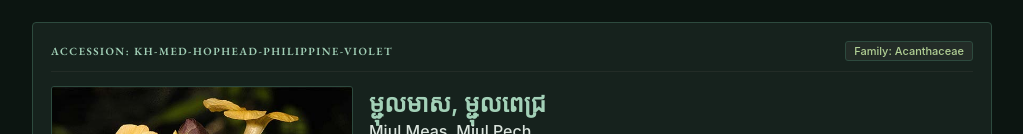
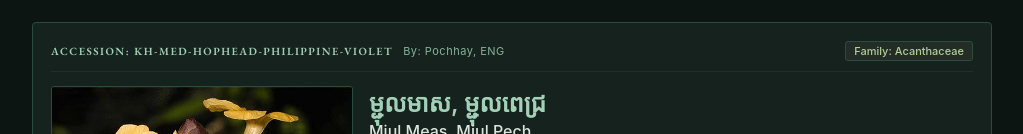
Before and after one commit to Pochhay/traditional-healing-archive, a Next.js app: page / in a window 1280 px wide. Shown: the part 570-704 px from the top of the page, without its empty margins (128-1151 px from the left). Built offline with nearby package versions, Linux system fonts and the light colour scheme; a web font is replaced by a local one.

Commit message:
feat: add contributor field and display on cards [AI-assisted]

```diff
--- a/components/EntryCard.js
+++ b/components/EntryCard.js
@@ -37,11 +37,16 @@ const styles = {
 };
 
 export default function EntryCard({ entry }) {
-  const { id, family, image, nameEnglish, nameKhmer, location } = entry;
+  const { id, family, image, nameEnglish, nameKhmer, location, contributor = "Pochhay, ENG" } = entry;
   return (
     <article style={styles.card}>
       <div style={styles.ribbon}>
-        <span style={styles.accession}>Accession: KH-MED-{id.toUpperCase()}</span>
+        <div style={{ display: "flex", flexWrap: "wrap", alignItems: "center", gap: 10 }}>
+          <span style={styles.accession}>Accession: KH-MED-{id.toUpperCase()}</span>
+          <span style={{ fontSize: 11, color: "#86B29B", letterSpacing: 0.5 }}>
+            By: {contributor}
+          </span>
+        </div>
         <span style={styles.familyBadge}>Family: {family}</span>
       </div>
       <div style={styles.body}>
--- a/data/entries.js
+++ b/data/entries.js
@@ -1,6 +1,7 @@
 const entries = [
   {
     id: "hophead-philippine-violet",
+    contributor: "Pochhay, ENG",
     nameKhmer: "ម្ជុលមាស, ម្ជុលពេជ្រ",
     nameEnglish: "Mjul Meas, Mjul Pech",
     scientificName: "Barleria lupulina Lindl.",
@@ -28,6 +29,7 @@ const entries = [
   },
   {
     id: "kbal-ruy",
+    contributor: "Pochhay, ENG",
     nameKhmer: "ក្បាលរុយ",
     nameEnglish: "Kbal Ruy",
     scientificName: "Vernonia cinerea Less.",
@@ -49,6 +51,7 @@ const entries = [
   },
     {
     id: "kathang-hae",
+    contributor: "Pochhay, ENG",
     nameKhmer: "កន្ធាំងហែរ",
     nameEnglish: "Tomentose Knotweed",
     scientificName: "Polygonum tomentosum Willd.",
@@ -74,6 +77,7 @@ const entries = [
   },
   {
     id: "kantuer-chek",
+    contributor: "Pochhay, ENG",
     nameKhmer: "កន្ធំធេត, សំបួរេទស",
     nameEnglish: "Kantuer Chek, Sambour Tes",
     scientificName: "Leucaena glauca Willd.",
@@ -93,6 +97,7 @@ const entries = [
   },
   {
     id: "vernonia-elliptica",
+    contributor: "Pochhay, ENG",
     nameKhmer: "រលឹកន្នีតចក",
     nameEnglish: "Roleuk Neet Chak",
     scientificName: "Vernonia elliptica DC.",
@@ -112,6 +117,7 @@ const entries = [
   },
   {
     id: "kalanchoe-pinnata",
+    contributor: "Pochhay, ENG",
     nameKhmer: "កបិលភក្ត្ត",
     nameEnglish: "Kobel Pheak",
     scientificName: "Bryophyllum pinnatum Kurz",
@@ -131,6 +137,7 @@ const entries = [
   },
   {
     id: "leea-rubra",
+    contributor: "Pochhay, ENG",
     nameKhmer: "ក្ដាំងបាយ",
     nameEnglish: "Kdang Bay",
     scientificName: "Leea rubra Blume",
@@ -151,6 +158,7 @@ const entries = [
   },
   {
     id: "crinum-asiaticum",
+    contributor: "Pochhay, ENG",
     nameKhmer: "កំភ្លឹង",
     nameEnglish: "Crinum asiaticum",
     scientificName: "Crinum asiaticum L.",
```
